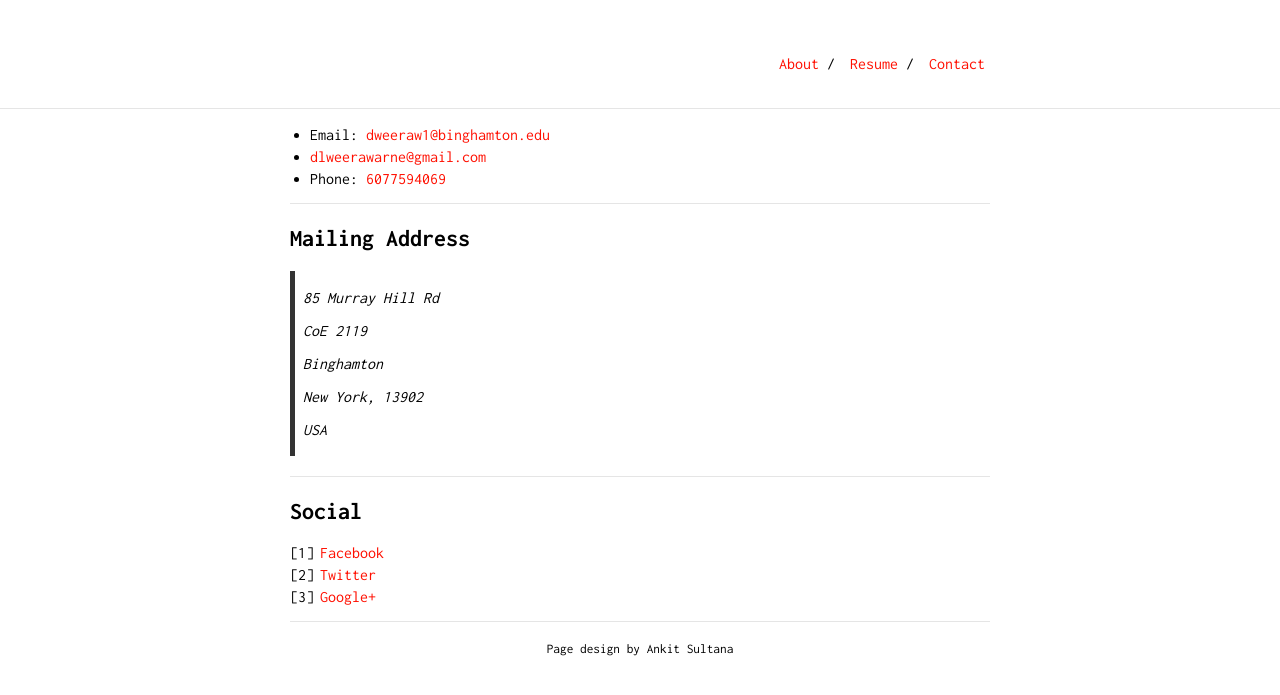
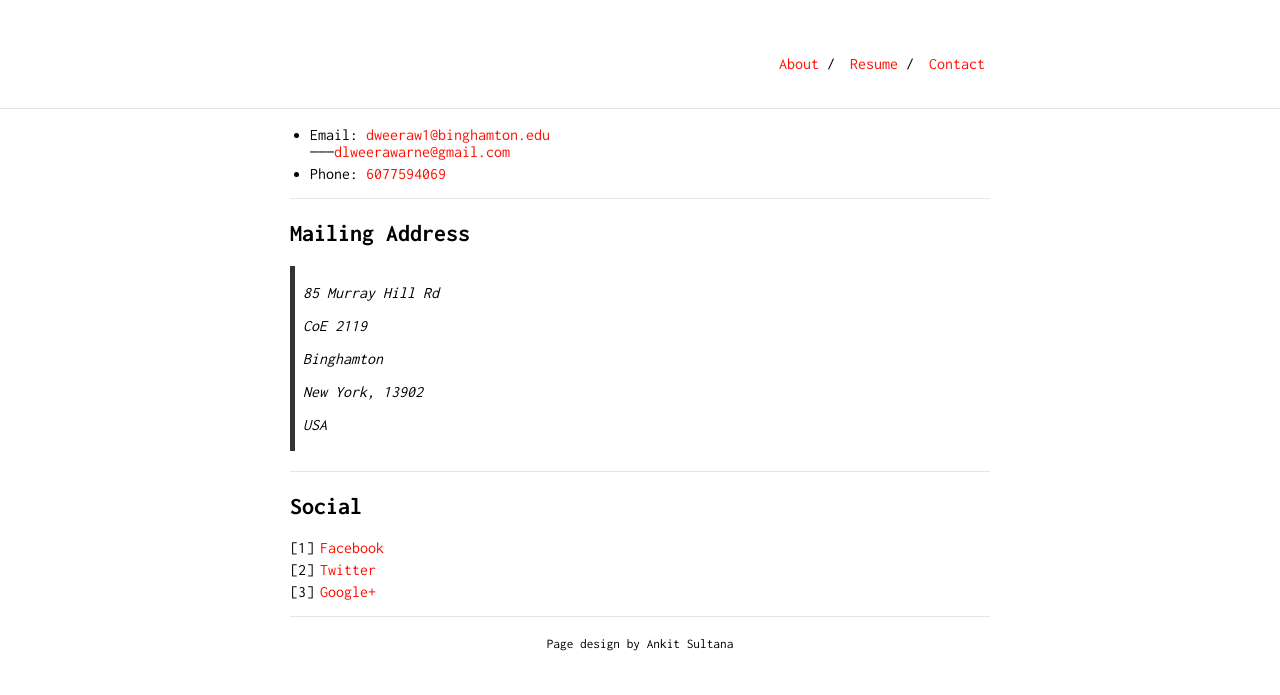
Before and after one commit to dlweerawarne/dlweerawarne.github.io, a Jekyll site: the page built from contact.md, in a window 1280 px wide. Shown: the top 695 px of the page. Built offline with Jekyll 4.4.1, drawn with Linux system fonts in a browser that asks for light colours.

```diff
--- a/contact.md
+++ b/contact.md
@@ -4,7 +4,7 @@ is_contact: true
 ---
 
 * Email: [dweeraw1@binghamton.edu](mailto:dweeraw1@binghamton.edu)
-* [dlweerawarne@gmail.com](mailto:dlweerawarne@gmail.com)
+---------[dlweerawarne@gmail.com](mailto:dlweerawarne@gmail.com)
 * Phone: [6077594069](tel:6077594069)
 
 ---
```
